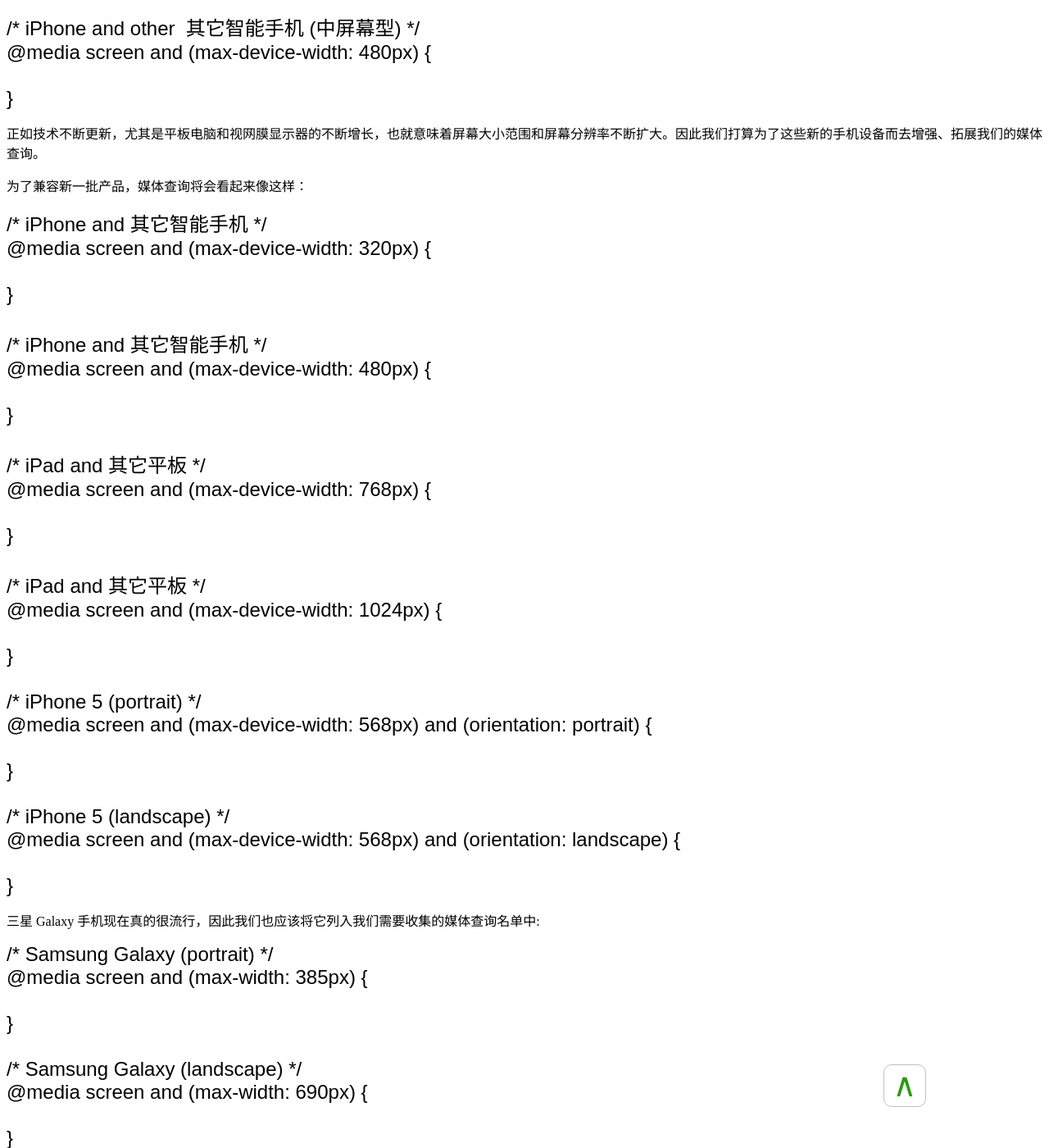
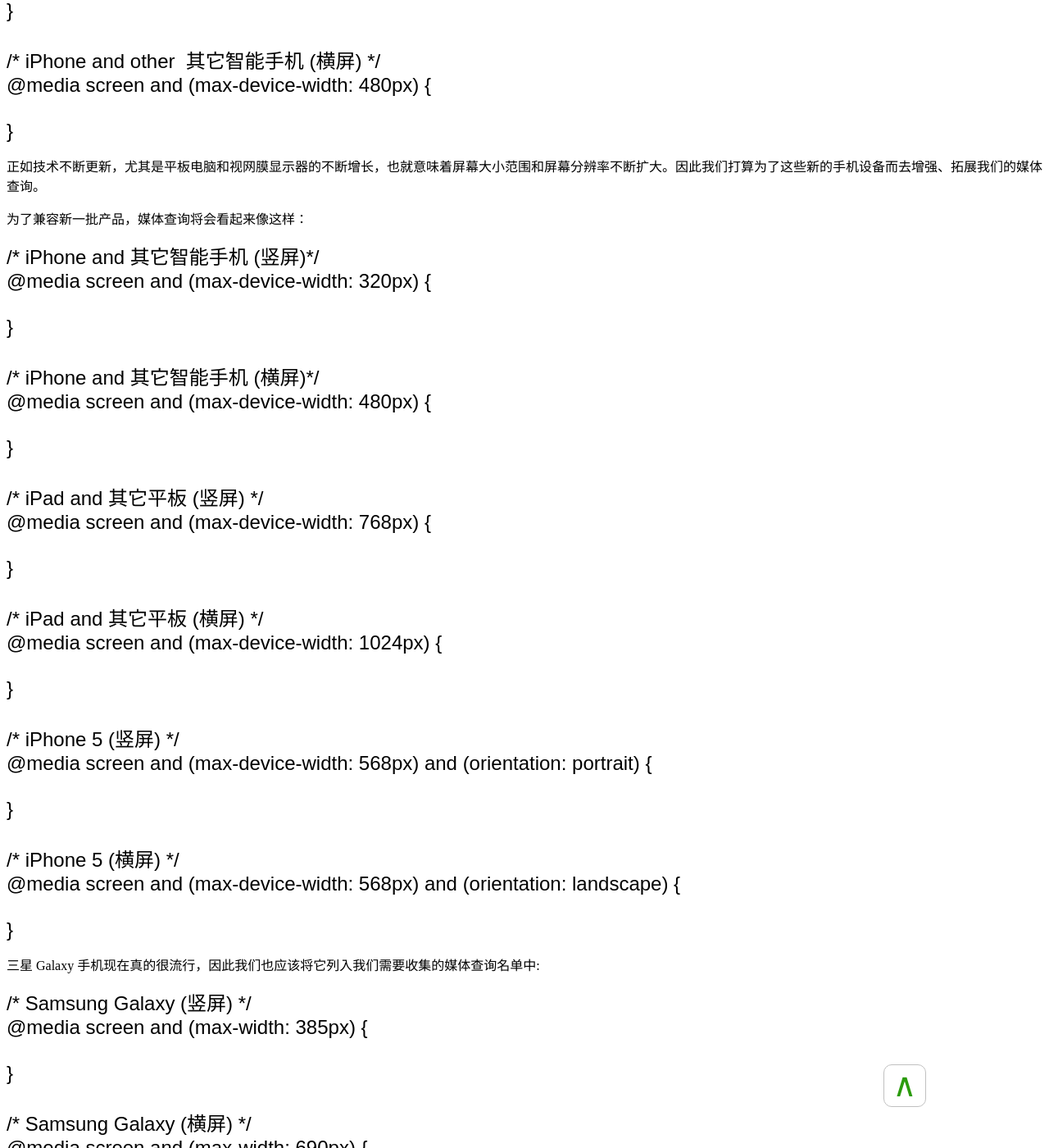
Before and after one commit to pigerla/pigerla.github.com, a Jekyll site: the page built from _posts/2013-10-11-[译]基于设计的媒体查询.md, in a window 1280 px wide and 1400 px high, scrolled down 1087 px. Shown: the whole window at 82% size. Built offline with Jekyll 4.4.1, drawn with Linux system fonts in a browser that asks for light colours; comment, search, counter and statistics services are not loaded; some of the changed text lies outside the part shown.

Commit message:
修复翻译不准确

```diff
--- a/_posts/2013-10-11-[译]基于设计的媒体查询.md
+++ b/_posts/2013-10-11-[译]基于设计的媒体查询.md
@@ -10,6 +10,7 @@ tags : [媒体查询]
 # 基于设计的媒体查询 #
 
 原文标题：[Design-Based Media Queries](http://sixrevisions.com/web_design/design-based-media-queries/)
+
 原文作者：Rachel McCollin ， 2013-10-4
 
 在刚一开始的时候，我们已经把特定移动设备的媒体查询运用到我们的网站上，并且服务于我们（网站），因为当时我们只是需要一种应急式的响应式设计解决方案来适应iPhone和屏幕相似的智能手机。
@@ -28,12 +29,12 @@ tags : [媒体查询]
 
 好，闲话不多说，现在就开始，应用于手机设备上的媒体查询从概念上看就好像是这样：
 
-    /* iPhone 和 其它智能手机 (小屏幕型) */
+    /* iPhone 和 其它智能手机 (竖屏) */
 	@media screen and (max-device-width: 320px) {
 
 	}
 
-	/* iPhone and other  其它智能手机 (中屏幕型) */
+	/* iPhone and other  其它智能手机 (横屏) */
 	@media screen and (max-device-width: 480px) {
 
 	}
@@ -42,74 +43,74 @@ tags : [媒体查询]
 
 为了兼容新一批产品，媒体查询将会看起来像这样：
 
-    /* iPhone and 其它智能手机 */
+    /* iPhone and 其它智能手机 (竖屏)*/
     @media screen and (max-device-width: 320px) {
 
     }
 
-    /* iPhone and 其它智能手机 */
+    /* iPhone and 其它智能手机 (横屏)*/
     @media screen and (max-device-width: 480px) {
 
     }
 
-    /* iPad and 其它平板 */
+    /* iPad and 其它平板 (竖屏) */
     @media screen and (max-device-width: 768px) {
 
     }
 
-    /* iPad and 其它平板 */
+    /* iPad and 其它平板 (横屏) */
     @media screen and (max-device-width: 1024px) {
 
     }
 
-    /* iPhone 5 (portrait) */
+    /* iPhone 5 (竖屏) */
     @media screen and (max-device-width: 568px) and (orientation: portrait) {
 
     }
 
-    /* iPhone 5 (landscape) */
+    /* iPhone 5 (横屏) */
     @media screen and (max-device-width: 568px) and (orientation: landscape) {
 
     }
 
 三星 Galaxy 手机现在真的很流行，因此我们也应该将它列入我们需要收集的媒体查询名单中:
 
-    /* Samsung Galaxy (portrait) */
+    /* Samsung Galaxy (竖屏) */
     @media screen and (max-width: 385px) {
 
     }
 
-    /* Samsung Galaxy (landscape) */
+    /* Samsung Galaxy (横屏) */
     @media screen and (max-width: 690px) {
 
     }
 
-    /* iPhone and other smartphones (portrait) */
+    /* iPhone and other smartphones (竖屏) */
     @media screen and (max-device-width: 320px) {
 
     }
 
-    /* iPhone and other smartphones (landscape) */
+    /* iPhone and other smartphones (横屏) */
     @media screen and (max-device-width: 480px) {
 
     }
 
-    /* iPad and other tablets (portrait) */
+    /* iPad and other tablets (竖屏) */
     @media screen and (max-device-width: 768px) {
 
     }
 
-    /* iPad and other tablets (landscape) */
+    /* iPad and other tablets (横屏) */
     @media screen and (max-device-width: 1024px) {
 
     }
 
-    /* iPhone 5 (portrait) */
+    /* iPhone 5 (竖屏) */
     @media screen and (max-device-width: 568px) and (orientation: portrait) {
 
     }
 
-    /* iPhone 5 (landscape) */
+    /* iPhone 5 (横屏) */
     @media screen and (max-device-width: 568px) and (orientation: landscape) {
 
     }
@@ -138,18 +139,18 @@ tags : [媒体查询]
 
 为了有一个响应式网页设计，我公司的网站——[Compass Design](http://compass-design.co.uk/)，原本是用3个范围的媒体查询创建的：
 
-    /* iPad (portrait) */
+    /* iPad (竖屏) */
     @media screen and (max-width: 760px) {
 
 
     }
 
-    /* 智能手机 (landscape) */
+    /* 智能手机 (横屏) */
     @media screen and (max-width: 480px) {
 
     }
 
-    /* 智能手机 (portrait) */
+    /* 智能手机 (竖屏) */
     @media screen and (max-width: 320px) {
 
     }
```
